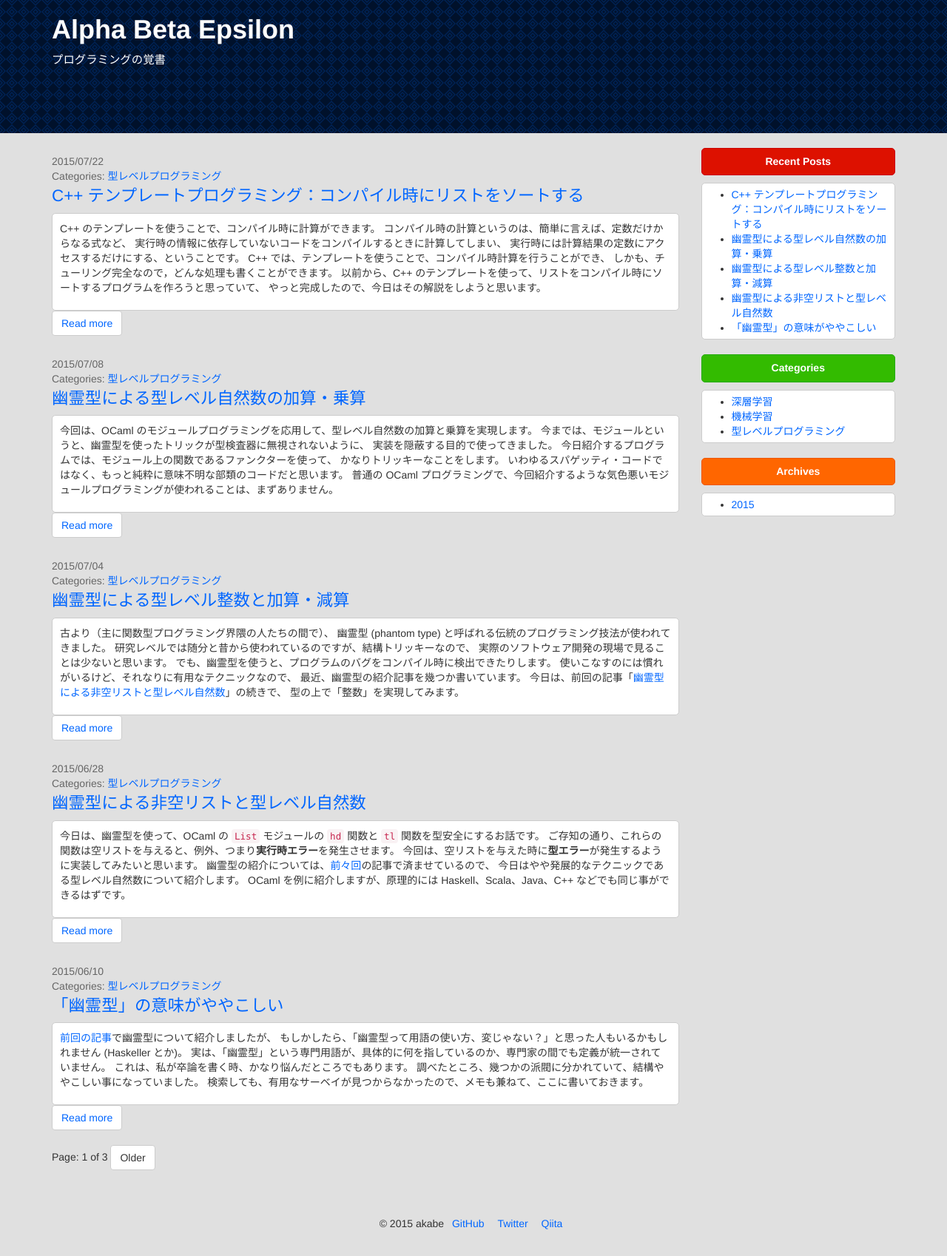
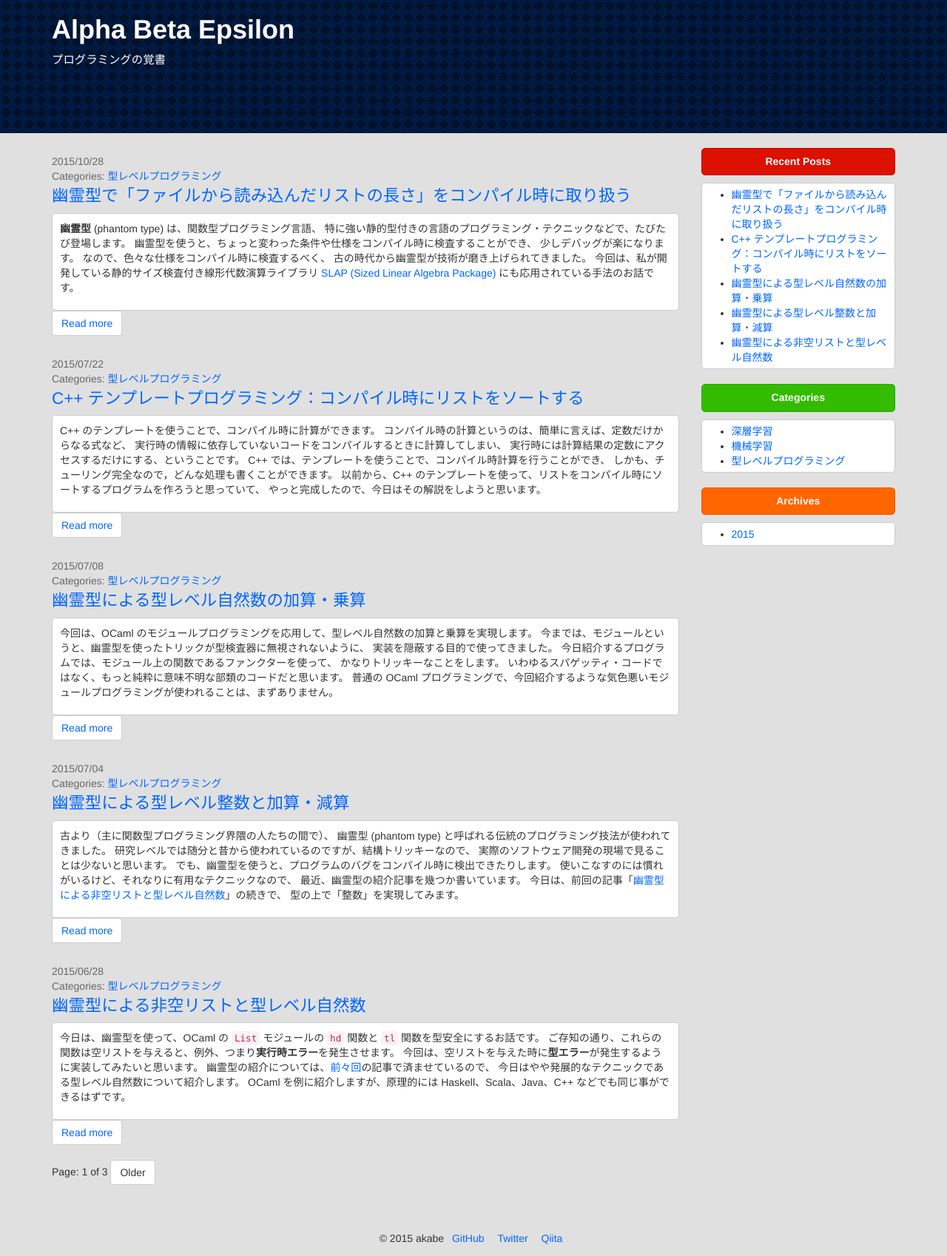
Before and after one commit to akabe/akabe.github.io, a Jekyll site: the page built from index.html, in a window 1280 px wide. Shown: the whole page at 74% size. Built offline with Jekyll 4.4.1, drawn with Linux system fonts in a browser that asks for light colours; Markdown is read by kramdown in place of the engine named in the settings; the list of posts is cut into pages by our own code; some of the changed lines change nothing that is shown.

Commit message:
Add post 2015-10-28

````diff
--- /dev/null
+++ b/_posts/2015-10-28-GenerativePhantomTypes.md
@@ -0,0 +1,369 @@
+---
+layout: post
+title: "幽霊型で「ファイルから読み込んだリストの長さ」をコンパイル時に取り扱う"
+date: 2015-10-28
+category: 型レベルプログラミング
+---
+
+**幽霊型** (phantom type) は、関数型プログラミング言語、
+特に強い静的型付きの言語のプログラミング・テクニックなどで、たびたび登場します。
+幽霊型を使うと、ちょっと変わった条件や仕様をコンパイル時に検査することができ、
+少しデバッグが楽になります。
+なので、色々な仕様をコンパイル時に検査するべく、
+古の時代から幽霊型が技術が磨き上げられてきました。
+今回は、私が開発している静的サイズ検査付き線形代数演算ライブラリ
+[SLAP (Sized Linear Algebra Package)](http://akabe.github.io/slap/)
+にも応用されている手法のお話です。
+
+# おさらい：幽霊型によるリストの長さの表現
+
+まだ、幽霊型を知らない人は
+「[幽霊型の紹介]({{ site.baseurl }}/2015-06-28-PhantomTypePeanoTypeNat.md)」
+を読むとよいでしょう。
+主にサンプルコードは関数型プログラミング言語 OCaml で書かれていますが、
+Haskell や Scala などでも似たようなことができます。
+今回の話は「[型レベルの自然数]({{ site.baseurl }}/2015-06-28-PhantomTypePeanoTypeNat.md)」
+の記事を発展させた内容です。この記事では、`'n sized_list` (= `int list`)
+のような型の幽霊型変数 `'n` にリストの長さを表す幽霊型を代入することで、
+型安全な `hd`/`tl` 関数、つまり空リストに適用すると例外（実行時エラー）ではなく、
+型エラー（コンパイルエラー）が起こるような実装を紹介しています。
+以下に、コード例だけ載せておきます（この記事の内容と要素の型に関する多相性は無関係なので、
+簡単のために `int` に固定しています）。
+
+```OCaml
+module SizedList : sig
+  type 'n sized_list (* 'n は幽霊型変数 *)
+  type z             (* ゼロに対応する幽霊型 *)
+  type 'n s          (* 'n の後者 ('n + 1) に対応する幽霊型 *)
+
+  val nil  : z sized_list
+  val cons : int -> 'n sized_list -> 'n s sized_list
+  val hd : 'n s sized_list -> int
+  val tl : 'n s sized_list -> 'n  sized_list
+end = struct
+  type 'n sized_list = int list (* 'n は幽霊型変数（型定義の右辺に現れない） *)
+  type z
+  type 'n s
+
+  let nil = []
+  let cons x l = x :: l
+  let hd = List.hd
+  let tl = List.tl
+end
+```
+
+# ファイルから読み込んだリストの長さをどうするか？
+
+ここまでの話の中で、「リストの長さはコンパイル時に決まる」と暗黙のうちに仮定してきましたが、
+実際の開発では、実行時に長さが初めて決まることもよくあります。
+でも、コンパイル時検査はしたいですよね？だって、便利だもん。
+今回は、「ファイルからリストを読み込む」場合の例を通して、
+「ファイルから読み込んだリストの長さを表す方法」について考えてみます。
+
+ここで、ファイルからリストを読み込む関数 `load : string -> ? sized_list` を考えてみます
+（この関数をどのように実装するかはともかく、まずは型だけ考えます）。
+この関数は、ファイル名（文字列）を与えると、「何らかの長さ」のリストを返します。
+当然、リストの長さは**実行時**に決まりますが、今は**コンパイル時**に型を付ける必要があります。
+では、`load` の戻り値型 `?` をどのようなどのような型にすれば「安全」、
+つまり「絶対にリスト長に関する不整合が起きない」か考えてみます。
+まず、異なるファイルから読み込んだリストの各要素を加算
+`add : 'n sized_list -> 'n sized_list -> 'n sized_list` することを考えてみます．
+
+```OCaml
+let (x : ?1 sized_list) = load "file" in
+let (y : ?2 sized_list) = load "another_file" in
+add x y (* 型エラーを起こすべき! *)
+```
+
+最初の `load` の戻り値型を `?1 sized_list`、2 番目の `load` の戻り値型を `?2 sized_list` とします。
+当然、`x` と `y` は同じ次元とは限らないので、`map f x y` は型エラーを起こすべきです。
+つまり、`?1` と `?2` は異なる型になるべきです。
+
+では、同じファイルから読み込んだ場合はどうでしょうか？
+
+```OCaml
+let (x : ?1 sized_list) = load "file" in
+let (y : ?2 sized_list) = load "file" in
+add x y (* 型エラーを起こすべき! *)
+```
+
+実は、これも型エラーを起こすべきです。
+ファイルの読み込み中に内容が書き換えられる可能性があるので、`x` と `y` は同じ長さとは限りません。
+つまり、`?1` と `?2` は異なる型になるべきです。
+要するに，`load` は（引数の具体的な値に依らず）常に**違う**型のリストを返すべきだということが解ります。
+これは，`exists n. n sized_list`（ある長さ `n` について `n sized_list` 型）
+のように具体的なサイズ情報を隠して、存在限量化したサイズ付き型に相当します。
+関数が呼ばれる度に違う型を返すことから、
+私は `?` のことを**生成的な幽霊型** (generative phantom type) と呼んでいます。
+
+## 豆知識：多相型と存在型
+
+OCaml とか Haskell とかやっている人は多相型には馴染があると思います。
+例えば、`let f x = x` と書くと、`'a -> 'a` という型が推論されますが、
+厳密には `forall 'a. 'a -> 'a`（任意の型 `'a` について `'a -> 'a`）という型を表しています
+（ML 多相では型の先頭にしか `forall` が付かないため、普段は省略されます）。
+
+先ほどの、`exists n. n sized_list` は存在型と呼ばれていて、ある意味多相型とは逆です。
+ML 系の言語で存在型を導入する一番ポピュラーな方法は、
+**モジュール** (module) と **シグニチャ** (signature) を使うことです。
+例えば、`exists 'a. 'a -> 'a`（ある型 `'a` について `'a -> 'a`）という型は
+
+```OCaml
+module type S = sig
+  type a
+  val f : a -> a
+end
+```
+
+というシグニチャに対応するので、
+
+```OCaml
+module M1 : S = struct
+  type a = int
+  let f = succ (* f : int -> int *)
+end
+```
+
+とか、
+
+```OCaml
+module M2 : S = struct
+  type a = bool
+  let f = (not) (* f : bool -> bool *)
+end
+```
+
+のように、「`a -> a` の型を持つけど、ある特定の型 `a` にしか使えない関数」を表すことができます。
+ただし、シグニチャで隠蔽しているので、型 `a` の実装が外から見えず、
+`M1.f 42` とかやっても型エラーになってしまうので、
+普通は `M1.x : M1.a` のような値をモジュール内に用意しておきます。
+多くの場合、存在型は「`exists` で束縛した型が隠蔽される」という性質を利用して、
+プログラムの抽象化に使われます。
+なので、今回紹介する存在型の使い方はちょっと特殊です。
+
+# 生成的な幽霊型の作り方
+
+## ダメな例：モジュールを単純に使う
+
+先ほど紹介したモジュールの話を参考にすると、
+存在型 `exists n. n sized_list` とその型を持つ値は
+
+```OCaml
+module type S = sig
+  type n
+  val x : n sized_list
+end
+
+module M : S = struct
+  type n
+  let x = load "file"
+end
+```
+
+のようになります。（リストにアクセスするときは、`M.x` とする）。
+これで、ちゃんと存在型を表せています。
+
+```OCaml
+module N : S = struct
+  type n
+  let x = load "file"
+end
+
+let z = add M.x N.x (* 型エラー (M.n sized_list <> N.n sized_list) *)
+```
+
+でも、これだと、毎回 `load` の戻り値をモジュールで包んでいるだけなので、
+
+```OCaml
+module N : S with type n = M.n = struct
+  type n = M.n
+  let x = load "file"
+end
+
+let z = add M.x N.x (* 間違って型検査が通っちゃう！ *)
+```
+
+とかすると、型安全性が崩れます。
+
+## （生成的）ファンクターを使う
+
+次のように、モジュールを作る関数である**ファンクター** (functor) を使うと上手くいきます。
+
+```OCaml
+module F (X : sig val fname : string end) : S = struct
+  type n
+  let x = load X.fname
+end
+
+module M = F(struct let fname = "file" end)
+module N = F(struct let fname = "file" end)
+let z = add M.x N.x (* 型エラー (M.n sized_list <> N.n sized_list) *)
+```
+
+ただし、OCaml のファンクターは**適用的ファンクター** (applicative functor) と言って、
+引数が同じ（正確には同一の名前に束縛されている）モジュールの場合、
+返り値を同一のモジュールと見なします。つまり、
+
+```OCaml
+module X = struct let fname = "file" end (* 一旦、引数を束縛 *)
+module M = F(X)
+module N = F(X)
+let z = add M.x N.x (* 間違って型検査が通っちゃう！ *)
+```
+
+というように、`M` = `N` と解釈されてしまいます。
+単純に、常に `F(struct ... end)` の形で呼びだせば良いだけですが、
+OCaml は呼ばれる度に異なるモジュールを返す**生成的ファンクター** (generative functor)
+という機能も搭載していて、こちらのほうが余計な間違いは防ぐことができます。
+生成的ファンクターは次のように、ファンクターの第一引数に `()` を書くだけです
+（ファンクターの定義と呼び出しの両方で必要）。
+
+```OCaml
+module F () (X : sig val fname : string end) : S = struct
+  type n
+  let x = load X.fname
+end
+
+module X = struct let fname = "file" end (* 一旦、引数を束縛 *)
+module M = F()(X)
+module N = F()(X)
+let z = add M.x N.x (* 型エラー (M.n sized_list <> N.n sized_list) *)
+```
+
+ちなみに、SML のファンクターは全て生成的なので、使い分ける必要はありません。
+
+## 第一級モジュールを使う
+
+OCaml 3.12 から**第一級モジュール** (first-class module) がサポートされました。
+この機能を使うと、（ファンクターではない普通の）関数がモジュールを引数や戻り値にしたり、
+関数内でモジュールをグリグリ弄くり回すことができます。
+アイディアは、基本的には生成的ファンクターと似たようなものです。
+
+```OCaml
+let f fname = (* f : string -> (module S) *)
+  (module struct
+    type n
+    let x = load X.fname
+  end : S)
+
+let () =
+  let module M = (val f "file" : S) in
+  let module N = (val f "file" : S) in
+  let z = add M.x N.x in (* 型エラー (M.n sized_list <> N.n sized_list) *)
+  ...
+```
+
+第一級モジュールは OCaml に後付けで搭載された機能なので、
+文法が**かなりキモい**という欠点がありますが、
+それなりに使える機能です。
+
+## GADT を使う
+
+**一般化代数的データ型** (generalized algebraic data type; GADT) という機能を使っても、
+存在型を作ることができます。例えば、以下のような型 `pkg` を使います。
+
+```OCaml
+type pkg = C : 'n sized_list -> pkg
+```
+
+コンストラクタ `C` の型が特徴的で、「任意の型 `'n` について `'n sized_list` を受け取り、
+`pkg` を返す」と言っています。引数の型変数の情報を捨ててしまうため、
+どんなリスト `x` を与えても、`C x` は `pkg` 型を持ちます。
+このため、パターンマッチで `C` の引数を取り出すとき、
+`pkg` 型からリストの長さの情報を復元できず、
+`exists n. n sized_list` のような型が（自動的に）与えられます。
+
+```OCaml
+let f fname = C (load fname) (* f : string -> pkg *)
+
+let () =
+  let (C x) = f "file" in
+  let (C y) = f "file" in
+  let z = add x y in (* 型エラー *)
+  ...
+  ```
+
+ちなみに、OCaml の実装では、存在型を `n#3` のような名前で型エラーメッセージに表示するため、
+以下のような大変難解なメッセージになり、とても楽しいです。
+
+```
+Error: This expression has type n#3 t but an expression was expected of type
+         n#2 t
+       Type n#3 is not compatible with type n#2
+```
+
+## 第一級多相型を使って存在型をエンコード
+
+実は、以下のように、存在型は多相型でエンコードすることができます
+（型 `T` は型変数 `X` を含むかもしれない型）。
+
+```
+exists X. T  =  forall Y. (forall X. T -> Y) -> Y
+```
+
+第一級多相型は OCaml だと、第一級モジュールやレコードを使って実現できますが、
+今回はレコードを使ってみましょう。
+
+```OCaml
+type 'y t = { k : 'x. 'x sized_type -> 'y } (* = forall X. T -> Y *)
+```
+
+レコード宣言時において、フィールドの型の先頭に `'x. ` と書くと
+`forall 'x. ` の意味になります。
+この方法だと、プログラムに CPS 変換を行う必要があり、結果として、
+以下のようなコードになります。
+
+```OCaml
+let f fname {k} = k (load fname) (* f : string -> 'y t -> 'y *)
+
+let () =
+  let k1 x y = (* k1 : forall 'n. 'n sized_type -> 'n sized_type -> ... *)
+    let z = add x y in
+    ...
+  in
+  let k2 x = (* k2 : forall 'n. 'n sized_type -> ... *)
+    f "file" { k = fun y -> k1 x y } (* 型エラー *)
+  in
+  f "file" { k = k2 }
+```
+
+この場合、（`k1` 自体が型エラーでない場合）`fun y -> k1 x y` の型が
+`'n sized_type -> ...` になりますが、型変数 `'n` は `k2` の所で束縛されるため、
+`forall 'n. 'n sized_type -> ...` ではありません。
+このため、フィールド `k` が要求する型よりも「多相的でない」ことから型エラーを起こします。
+
+はっきり言って、この方法はプログラムが読み難い上に、型エラーが間接的過ぎて解り難い、
+というのが個人的な感想です。
+
+# 関連研究
+
+生成的な幽霊型を使うと、実行時に初めて決定される情報をコンパイル時に安全に取り扱うことができます。
+今回はリストの長さを例に扱いましたが、他にも色々応用があるんじゃないかと思っています。
+私が開発している線形代数演算ライブラリ
+[SLAP (Sized Linear Algebra Package)](http://akabe.github.io/slap/)
+では、（ほとんど）生成的な幽霊型だけでベクトルや行列演算のコンパイル時サイズ検査を行っています。
+生成的な幽霊型だけだと、サイズの等しさしか検査できませんが、実はそれだけできれば、
+多くの高水準の線形代数演算に静的サイズ検査を導入することができます。
+型レベル自然数は足し算とかを始めると難易度がぐっと上がるので、あえて、自然数を諦めています。
+生成的幽霊型はモジュール関連機能で実現しています。
+意外と便利なので、使ってもらえると、嬉しいです。
+
+ちなみに、似たようなアイディアで作られた、静的サイズ検査付き線形代数演算ライブラリに
+[Vectro](http://ofb.net/~frederik/stla/) があります。
+SLAP は BLAS と LAPACK のバインディングですが、Vectro は GSL に静的サイズ検査を導入しています。
+こちらのライブラリでは、Template Haskell という型安全なプリプロセッサをトリッキーに使って、
+生成的幽霊型を実現しています（この記事では紹介していない方法です）。
+
+ちなみに、C++ の [Eigen](http://eigen.tuxfamily.org/index.php?title=Main_Page)
+もベクトルや行列のサイズがコンパイル時に決まる場合だけ静的サイズ検査しています。
+SLAP や Vectro はファイルから読み込んだベクトルとかも静的サイズ検査できますが、
+恐らく、このライブラリのアドバンテージはそこではないのでしょう。
+
+私の知る限り、生成的な型を使ったテクニックについて触れている最も古い論文は
+
+Oleg Kiselyov and Chung-chieh Shan.
+Lightweight static capabilities.
+Electr. Notes Theor. Comput. Sci, 174(7), pp. 79-104, 2007.
+[PDF](http://okmij.org/ftp/papers/lightweight-static-capabilities.pdf)
+
+です。意外と最近ですね。
--- a/css/theme.css
+++ b/css/theme.css
@@ -134,6 +134,10 @@ a:visited {
     padding: 10px;
 }
 
+.post-content h3 {
+    font-size: 1.4em;
+}
+
 /* SNS buttons */
 
 .sns {
````
